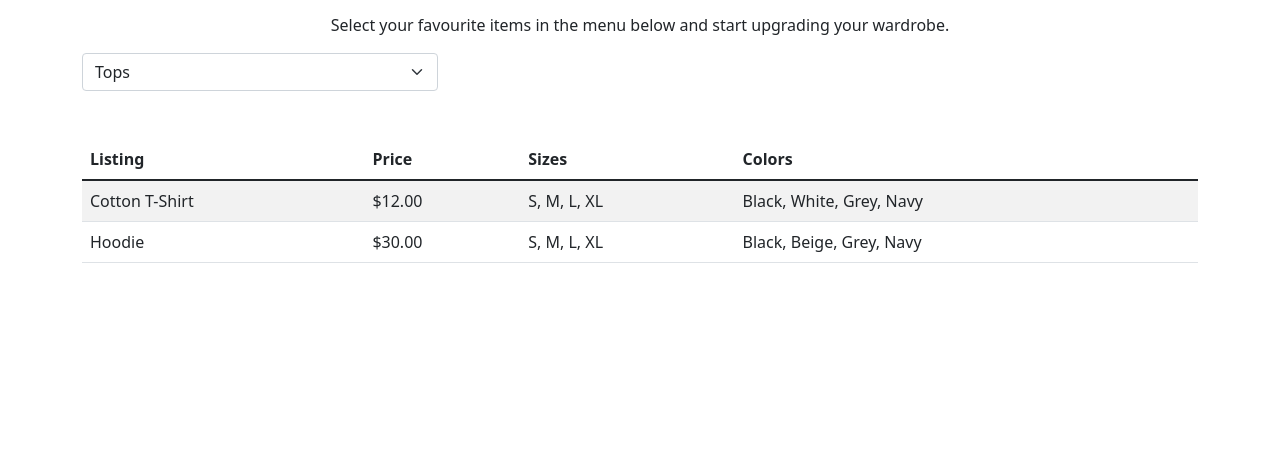
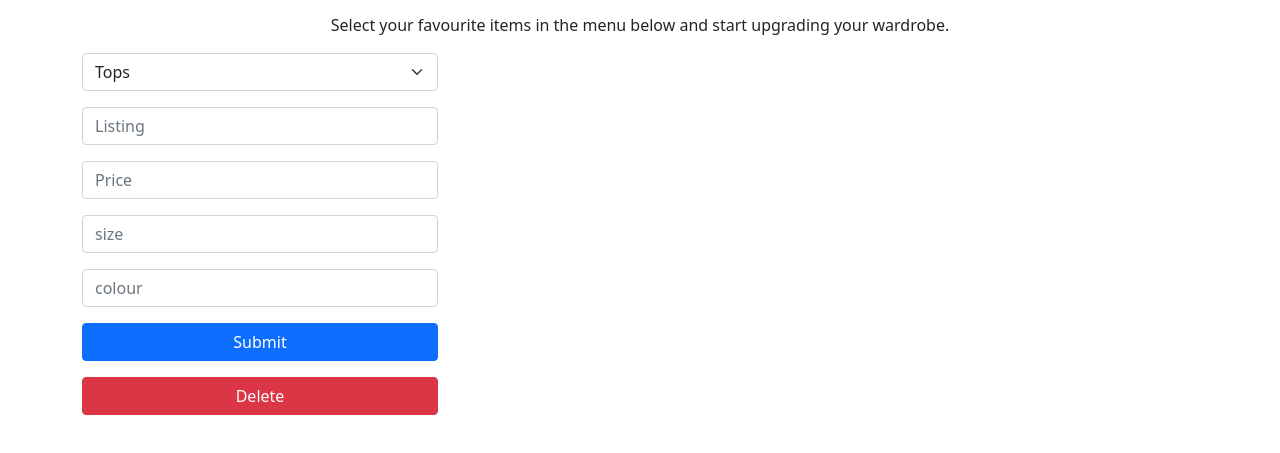
Before and after one commit to bernigandara/ssp-ca3, a plain HTML site: page views/index.html in a window 1280 px wide. Shown: the part 193-646 px from the top of the page. Drawn offline with nearby package versions, Linux system fonts and the light colour scheme; files whose address does not match are found by name.

Commit message:
Changes adapted to the index.html

```diff
--- a/views/index.html
+++ b/views/index.html
@@ -33,37 +33,23 @@
                             <select class="form-select" name="sec_n">
                                 <option value="0">Tops</option>
                                 <option value="1">Bottoms</option>
-                                <option value="0">Accessories</option>
+                                <option value="2">Accessories</option>
                             </select>
+                            <input class="form-control mt-3" type="text" name="listing" placeholder="Listing">
+                            <input class="form-control mt-3" type="text" name="price" placeholder="Price">
+                            <input class="form-control mt-3" type="text" name="size" placeholder="size">
+                            <input class="form-control mt-3" type="text" name="colour" placeholder="colour">
+                            <div class="d-grid gap-2 mt-3">
+                                <button type="submit" class="btn btn-primary btn-block">Submit</button>
+                            </div>
                         </div>
                     </form>
+                    <div class="d-grid gap-2">
+                        <button id="delete" class="btn btn-danger btn-block mt-3">Delete</button>
+                    </div>
                 </div>
+                <div id="results" class="col-lg-8 mb-5 order-2"></div>
             </div>
-            <table class="table table-striped">
-                <thead>
-                  <tr>
-                    <th scope="col">Listing</th>
-                    <th scope="col">Price</th>
-                    <th scope="col">Sizes</th>
-                    <th scope="col">Colors</th>
-                  </tr>
-                </thead>
-                <tbody>
-                  <tr>
-                    <td>Cotton T-Shirt</td>
-                    <td>$12.00</td>
-                    <td>S, M, L, XL</td>
-                    <td>Black, White, Grey, Navy</td>
-                  </tr>
-                  <tr>
-                    <td>Hoodie</td>
-                    <td>$30.00</td>
-                    <td>S, M, L, XL</td>
-                    <td>Black, Beige, Grey, Navy</td>
-                  </tr>
-                  <!-- Add rows for the other products -->
-                </tbody>
-              </table>
         </div>
         <!-- Bootstrap core JS-->
         <script src="https://cdn.jsdelivr.net/npm/bootstrap@5.1.3/dist/js/bootstrap.bundle.min.js"></script>
```
